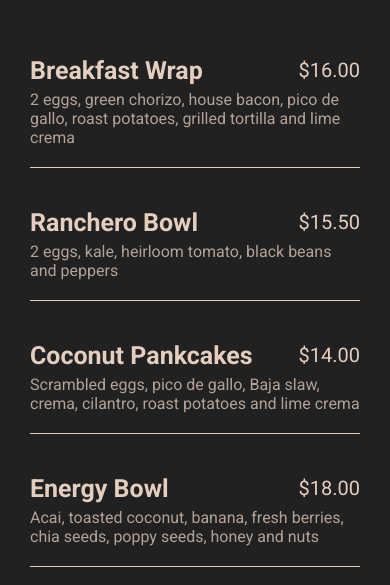
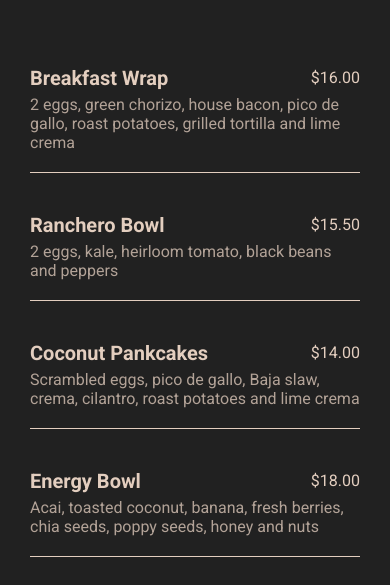
Before and after one commit to AntonyOtero/restaurant-page, a website built with webpack: page dist/index.html in a window 390 px wide. Shown: the part 151-736 px from the top of the page. Built offline with Linux system fonts and the light colour scheme.

Commit message:
Make Menu responsive on smaller sizes

```diff
--- a/src/menu/menu.css
+++ b/src/menu/menu.css
@@ -35,3 +35,13 @@
   margin: 0 0 20px 0;
   opacity: 75%;
 }
+
+@media (max-width: 490px) {
+  .item-name {
+    font-size: var(--font-size-h5);
+  }
+
+  .item-price {
+    font-size: var(--font-size-md);
+  }
+}
```
Also changed, not shown: dist/main.js.
